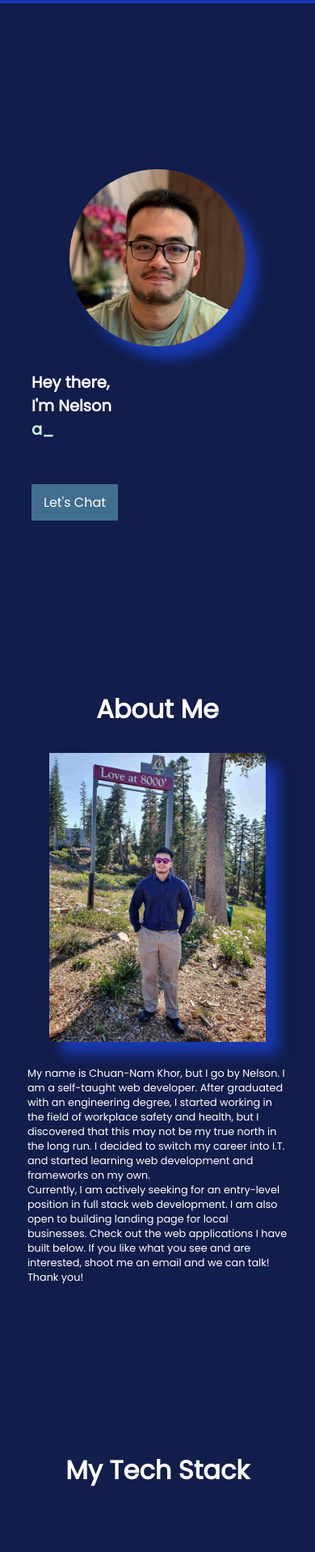
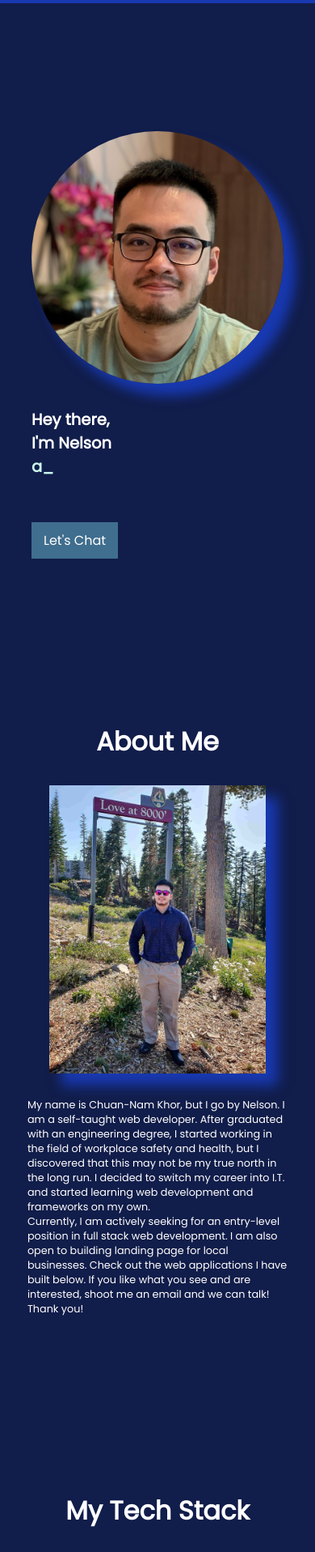
Before and after one commit to NelsonKhor/Portfolio, a plain HTML site: page index.html in a window 390 px wide. Shown: the part 60-1977 px from the top of the page at 81% size. Drawn offline with Linux system fonts and the light colour scheme.

Commit message:
Adjust media query for responsive view on mobile

```diff
--- a/css/style.css
+++ b/css/style.css
@@ -137,18 +137,6 @@ a:visited {
     }
 }
 
-@media screen and (max-width: 412px) {
-    .hero-wrapper{
-    }
-    #hero-button {
-        margin-top: 40px;
-    }
-    .hero-image > img {
-        max-width: 100%;
-        width: 100%;
-    }
-}
-
 @media screen and (max-width: 912px) {
     .hero-wrapper {
         flex-direction: column;
@@ -175,7 +163,7 @@ a:visited {
 
     .hero-image > img {
         width: 100%;
-        max-width: 70%;
+        max-width: 60%;
         max-height: auto;
         justify-content: center;
         align-items: center;
@@ -186,6 +174,19 @@ a:visited {
         height: 5vh;
     }
 }
+
+@media screen and (max-width: 414px) {
+    .hero-wrapper{
+    }
+    #hero-button {
+        margin-top: 40px;
+    }
+    .hero-image > img {
+        max-width: 100%;
+        width: 100%;
+    }
+}
+
 
 /* _____________________ about me section _____________________ */
 .about-me {
@@ -200,6 +201,7 @@ a:visited {
     margin: 0 10%;
     display: flex;
     align-items: center;
+    justify-content: center;
     flex-direction: column;
     position: relative;
 }
@@ -240,9 +242,10 @@ a:visited {
     }
     .about-content {
         flex-direction: column;
+        flex-shrink: 1;
     }
     .about-img > img {
-        max-width: 70%;
+        max-height: 70vh;
     }
     .about-text {
         font-size: 0.8rem;
@@ -269,7 +272,7 @@ a:visited {
     font-weight: bolder;
     margin: 30px 0 30px 0;
     justify-self: center;
-    align-self: center;
+    align-self: flex-end;
 }
 
 /* _____________________ project section _____________________ */
--- a/index.html
+++ b/index.html
@@ -99,6 +99,8 @@
                     Learning On:
                     <ul class="tech-learning">
                         <li>react</li>
+                        <li>vuejs</li>
+                        <li>nuxtjs</li>
                         <li>mongodb</li>
                         <li>express</li>
                     </ul>
```
